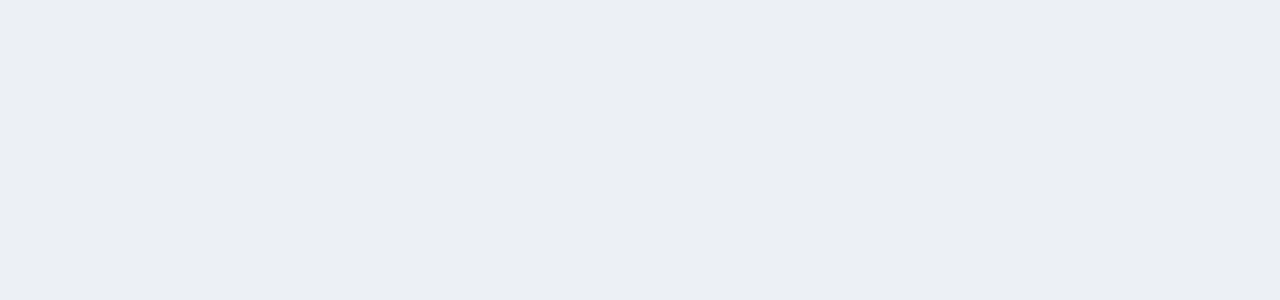
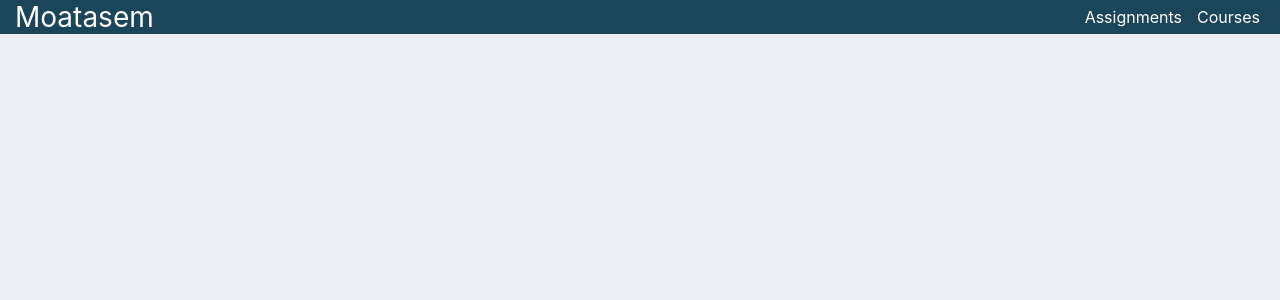
Before and after one commit to moatasemyakhni/e-learning, a React (Create React App) app in the folder frontend/: page /student in a window 1280 px wide. Before the commit this address had no page. Shown: the top 300 px of the page. Built offline with nearby package versions, Linux system fonts and the light colour scheme; the HTML template or start-up script is replaced by a standard one.

Commit message:
Frontend => create navbar for student

```diff
--- a/frontend/src/App.css
+++ b/frontend/src/App.css
@@ -90,3 +90,33 @@ a.form-link {
 a.form-link:hover {
   color: white;
 }
+
+/* navbar */
+.nav {
+  background-color: #1B4659;
+  color: white;
+  display: flex;
+  justify-content: space-between;
+  align-items: center;
+  gap: 30px;
+  padding: 0 15px;
+}
+
+.nav .title {
+  font-size: 28px;
+}
+
+.nav ul {
+  padding: 0;
+  margin: 0;
+  list-style: none;
+  display: flex;
+  gap: 15px;
+  padding: 5px;
+}
+
+.nav a {
+  color: inherit;
+  text-decoration: none;
+  height: 100%;
+}
--- a/frontend/src/App.js
+++ b/frontend/src/App.js
@@ -2,21 +2,17 @@ import './App.css';
 import Login from './components/Login';
 import Signup from './components/Signup';
 import Landing from './components/Landing';
+import Student from './components/Student';
 import { BrowserRouter, Routes, Route } from "react-router-dom";
 function App() {
   return (
     <BrowserRouter>
       <div className="App">
         <Routes>
-          <Route path="/" element= {
-        <Login />} />
-
-        <Route path="/signup" element= {
-                <Signup />} />
-
-        <Route path="/landing" element= {
-                <Landing />} />
-
+          <Route path="/" element= {<Login />} />
+          <Route path="/signup" element= {<Signup />} />
+          <Route path="/landing" element= {<Landing />} />
+          <Route path="/student" element= {<Student />} />
         </Routes>
       </div>
     </BrowserRouter>
--- a/frontend/src/components/Login.js
+++ b/frontend/src/components/Login.js
@@ -4,7 +4,7 @@ import {baseUrl, emptyField, userInfo} from "../scripts/utilities";
 import Button from "./Button";
 import FormTitle from "./FormTitle";
 import WaitingSection from "./WaitingSection";
-import { useNavigate } from "react-router-dom";
+import { Link, useNavigate } from "react-router-dom";
 
 const Login = () => {
     // set focus when error occur
@@ -115,7 +115,7 @@ const Login = () => {
             </form>
             <p className="form-link">Need an Account?</p>
             {/* need a route */}
-            <a className="form-link" href="/signup">Sign Up</a>
+            <Link className="form-link" to="/signup">Sign Up</Link>
         </div>
         )}
     </div>
--- a/frontend/src/components/Signup.js
+++ b/frontend/src/components/Signup.js
@@ -4,7 +4,7 @@ import {baseUrl, emptyField, fullNameValidate, passwordValidate, passwordMatchVa
 import WaitingSection from './WaitingSection';
 import FormTitle from "./FormTitle";
 import Button from './Button';
-import { useNavigate } from "react-router-dom";
+import { Link, useNavigate } from "react-router-dom";
 
 
 function Signup() {
@@ -223,7 +223,7 @@ const registerAccount = async (dataForm) => {
             </form>
             <p className='form-link'>Already have an account?</p>
             {/* need a route */}
-            <a className='form-link' href="/">Login</a>
+            <Link className='form-link' to="/">Login</Link>
         </div>
     )}
     </div>
--- /dev/null
+++ b/frontend/src/components/Student.js
@@ -0,0 +1,15 @@
+const Student = () => {
+  return (
+    <div>
+        <nav className="nav">
+            <a className="title" href="/student">Moatasem</a>
+            <ul>
+                <li><a href="/student/assignments">Assignments</a></li>
+                <li><a href="/student/courses">Courses</a></li>
+            </ul>
+        </nav>
+    </div>
+  )
+}
+
+export default Student
```
